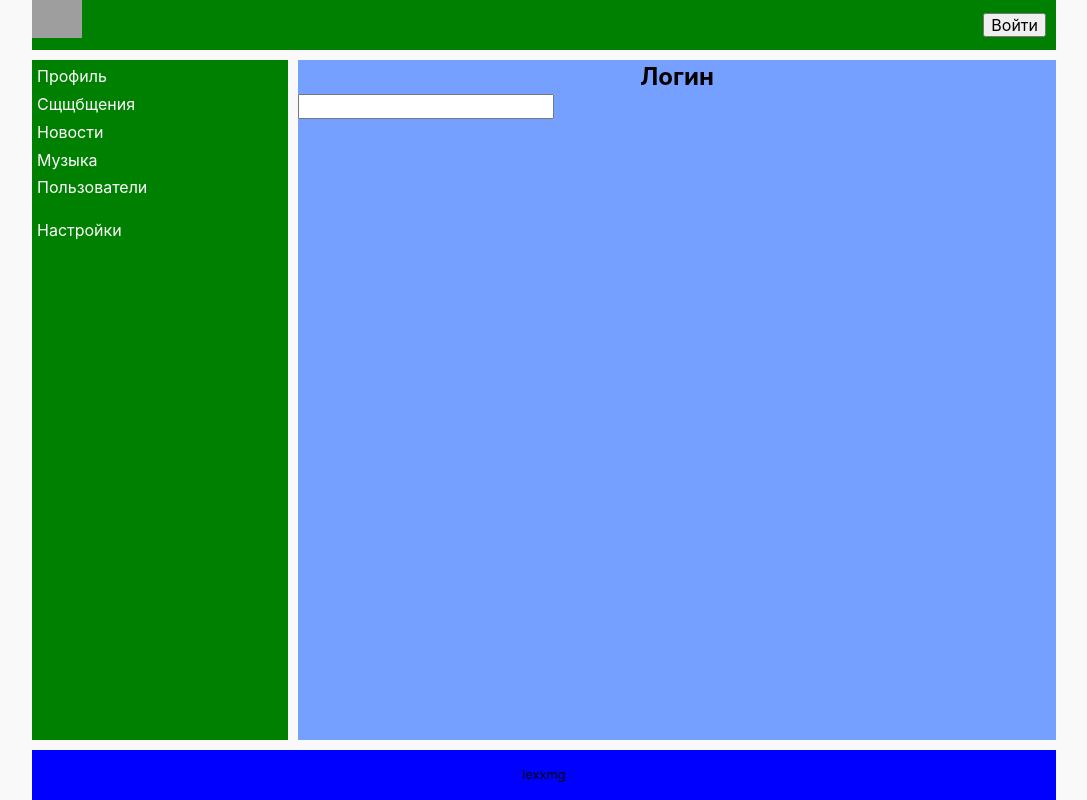
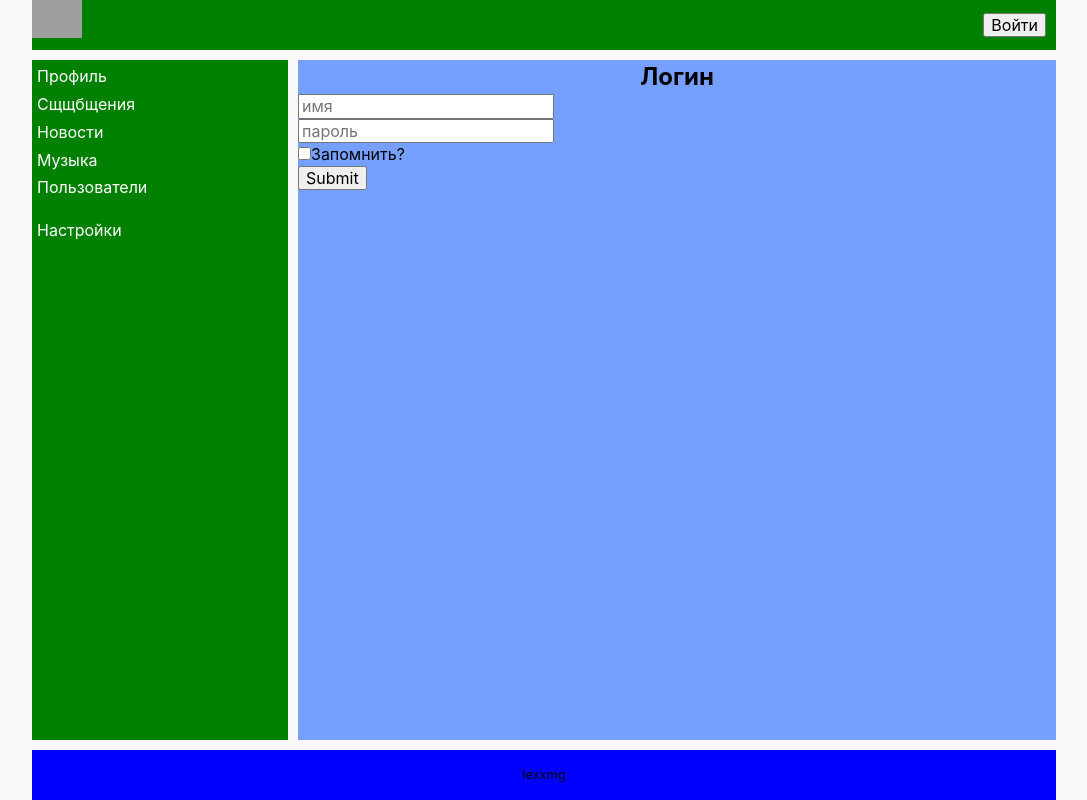
Before and after one commit to lexxmg/react, a React (Create React App) app in the folder my-app/: page /login in a window 1280 px wide. Shown: the whole page, without its empty margins (96-1183 px from the left). Built offline with nearby package versions, Linux system fonts and the light colour scheme; no server answers; grey boxes are pictures that could not be loaded.

Commit message:
add react-final-form

```diff
--- a/my-app/package.json
+++ b/my-app/package.json
@@ -7,9 +7,11 @@
     "@testing-library/react": "^11.2.1",
     "@testing-library/user-event": "^12.2.2",
     "axios": "^0.21.1",
+    "final-form": "^4.20.1",
     "normalize.css": "^8.0.1",
     "react": "^17.0.1",
     "react-dom": "^17.0.1",
+    "react-final-form": "^6.5.2",
     "react-redux": "^7.2.2",
     "react-router-dom": "^5.2.0",
     "react-scripts": "4.0.0",
--- a/my-app/src/components/login/Login/login.jsx
+++ b/my-app/src/components/login/Login/login.jsx
@@ -1,6 +1,7 @@
 
 import './login.css';
 import LoginForm from '../login-form/login-form';
+import MyForm from '../login-form/my-form';
 
 const Login = (props) => {
   return (
--- a/my-app/src/components/login/login-form/login-form.jsx
+++ b/my-app/src/components/login/login-form/login-form.jsx
@@ -1,13 +1,38 @@
 
 import './login-form.css';
+import { Form, Field } from 'react-final-form';
+
+const onSubmit = (res) => {
+  console.log(res);
+}
+
+const validate = (res) => {
+  console.log(res);
+}
 
 const LoginForm = (props) => {
   return (
-    <form className="login-form">
-      <div className="login-form__input-wrapper">
-        <input type="text" className="login-form__input"/>
-      </div>
-    </form>
+    <Form onSubmit={onSubmit} validate={validate} render={({ handleSubmit }) => {
+        return (
+          <form className="login-form" onSubmit={handleSubmit}>
+            <div className="login-form__input-wrapper">
+              <Field className="login-form__input" name="email" type="text" component="input" placeholder="имя" />
+            </div>
+
+            <div className="login-form__input-wrapper">
+              <Field className="login-form__input" name="pass" type="text" component="input" placeholder="пароль" />
+            </div>
+
+            <div className="login-form__input-wrapper">
+              <Field className="login-form__input" id="check" name="check" type="checkbox" component="input" />
+              <label htmlFor="check" className="login-form__label">Запомнить?</label>
+            </div>
+
+            <button type="submit">Submit</button>
+          </form>
+        )
+      }}
+    />
   )
 }
 
--- a/my-app/src/index.js
+++ b/my-app/src/index.js
@@ -1,3 +1,4 @@
+
 import reportWebVitals from './reportWebVitals';
 import React from 'react';
 import ReactDOM from 'react-dom';
```
Also changed, not shown: 1 other file (tests, documents, lock files or other folders).
